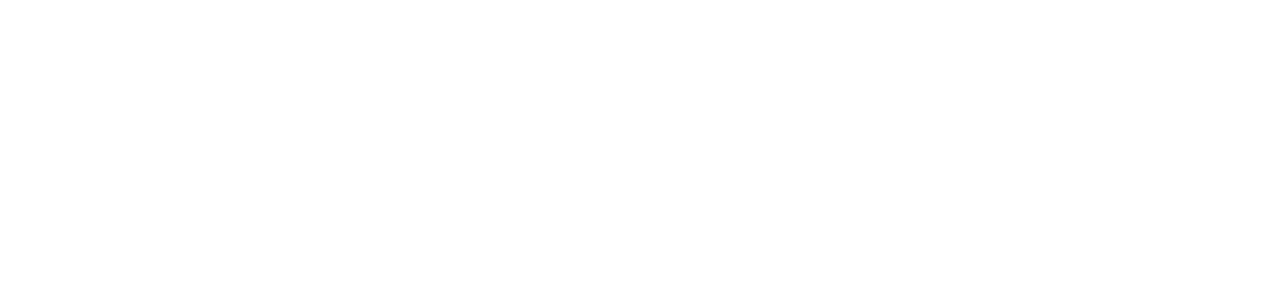
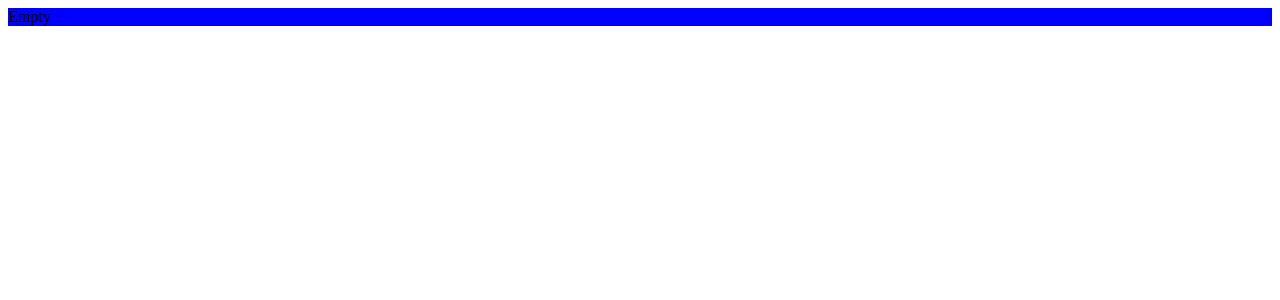
Before and after one commit to Dongdong-k/instaclone_web, a React (Create React App) app: page / in a window 1280 px wide. Shown: the top 300 px of the page. Built offline with nearby package versions, Linux system fonts and the light colour scheme.

Commit message:
#8.1 Installing All (06:08)

```diff
--- a/src/App.tsx
+++ b/src/App.tsx
@@ -1,7 +1,17 @@
-import React from "react";
+import styled, { ThemeProvider } from "styled-components";
+import { ourTheme } from "./styles";
+
+const Container = styled.div`
+  background-color: ${(prop) => prop.theme.bgColor};
+  color: ${(prop) => prop.theme.fontColor};
+`;
 
 function App() {
-  return <div></div>;
+  return (
+    <ThemeProvider theme={ourTheme}>
+      <Container>Empty</Container>
+    </ThemeProvider>
+  );
 }
 
 export default App;
--- /dev/null
+++ b/src/styles.ts
@@ -0,0 +1,6 @@
+import { DefaultTheme } from "styled-components";
+
+export const ourTheme: DefaultTheme = {
+  bgColor: "Blue",
+  fontColor: "Black",
+};
```
Also changed, not shown: package.json (+13 -1 lines), src/style.d.ts (added, +8 -0 lines), 1 other file (tests, documents, lock files or other folders).
